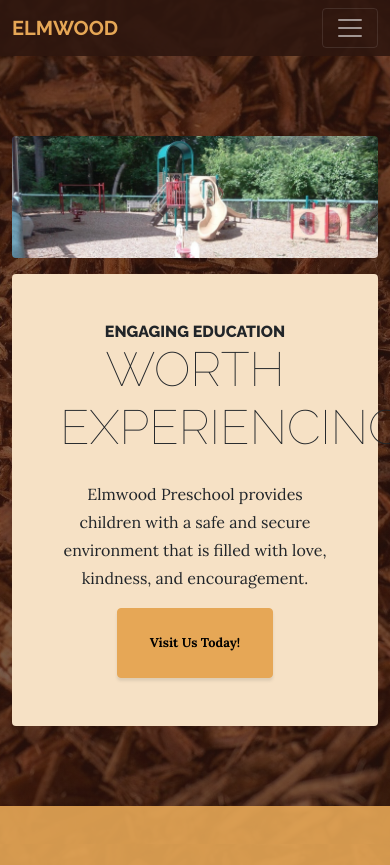
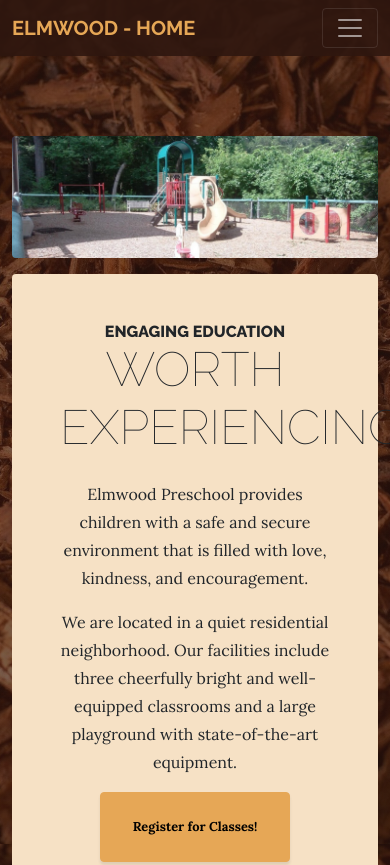
Before and after one commit to 5u54n/Elmwood, a plain HTML site: page index.html in a window 390 px wide. Shown: the top 865 px of the page. Drawn offline with nearby package versions, Linux system fonts and the light colour scheme.

Commit message:
Updated mobile view headers

```diff
--- a/index.html
+++ b/index.html
@@ -26,7 +26,7 @@
         <!-- Navigation-->
         <nav class="navbar navbar-expand-lg navbar-dark py-lg-4" id="mainNav">
             <div class="container">
-                <a class="navbar-brand text-uppercase fw-bold d-lg-none" href="index.html">Elmwood</a>
+                <a class="navbar-brand text-uppercase fw-bold d-lg-none" href="index.html">Elmwood - Home</a>
                 <button class="navbar-toggler" type="button" data-bs-toggle="collapse" data-bs-target="#navbarSupportedContent" aria-controls="navbarSupportedContent" aria-expanded="false" aria-label="Toggle navigation"><span class="navbar-toggler-icon"></span></button>
                 <div class="collapse navbar-collapse" id="navbarSupportedContent">
                     <ul class="navbar-nav mx-auto">
@@ -53,7 +53,8 @@
                             <span class="section-heading-lower">Worth Experiencing</span>
                         </h2>
                         <p class="mb-3">Elmwood Preschool provides children with a safe and secure environment that is filled with love, kindness, and encouragement.</p>
-                        <div class="intro-button mx-auto"><a class="btn btn-primary btn-xl" href="#!">Visit Us Today!</a></div>
+                        <p class="mb-3">We are located in a quiet residential neighborhood. Our facilities include three cheerfully bright and well-equipped classrooms and a large playground with state-of-the-art equipment.</p>
+                        <div class="intro-button mx-auto"><a class="btn btn-primary btn-xl" href="contact.html">Register for Classes!</a></div>
                     </div>
                 </div>
             </div>
```
Also changed, not shown: about.html (+1 -1 lines), class.html (+1 -1 lines), contact.html (+1 -1 lines), forms.html (+1 -1 lines), staff.html (+1 -1 lines), testims.html (+1 -1 lines).
